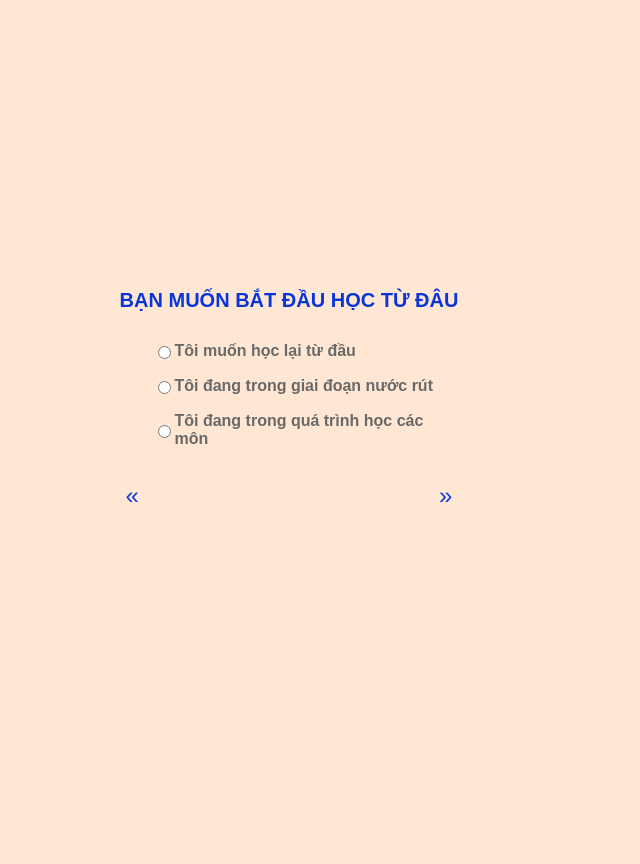
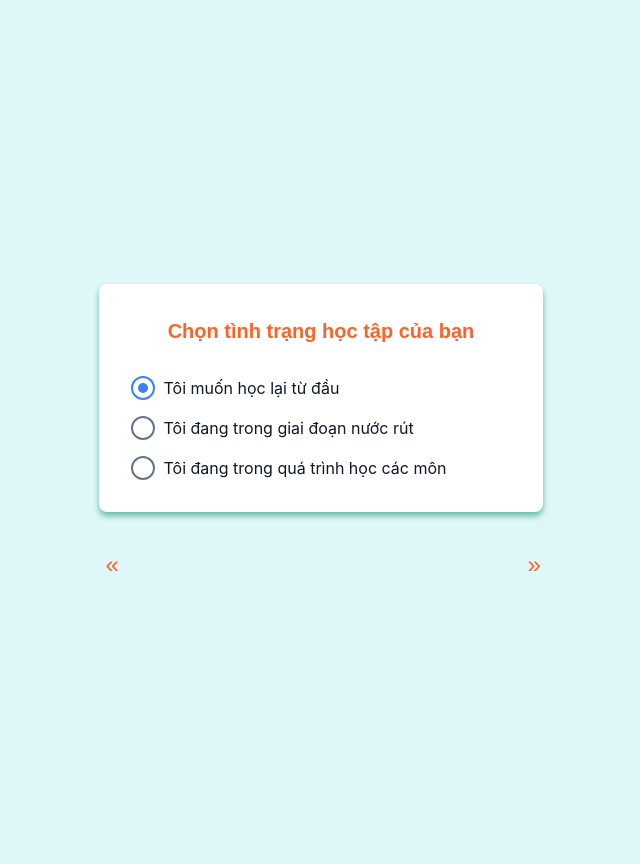
Before and after one commit to DinhVitCuong/final-exam-prep, a Flask app: page /progress_selection in a window 1280 px wide. Shown: the whole page, without its empty margins (351-991 px from the left). Before the commit the page ends 502 px from the top, so only its background shows below. Run offline with Flask 3, Linux system fonts and the light colour scheme.

Commit message:
update color UI

```diff
--- a/web/templates/progress_selection.html
+++ b/web/templates/progress_selection.html
@@ -10,13 +10,13 @@
             justify-content: center;
             align-items: center;
             height: 100vh;
-            background-color: #FFE7D4;
+            background-color: #E0F7FA;
             margin: 0;
             font-family: Arial, sans-serif;
         }
         .container {
             position: relative;
-            background-color: white;
+            background-color: #E0F7FA;
             padding: 40px 80px;
             border-radius: 10px;
             /* box-shadow: 0px 0px 10px rgba(0, 0, 0, 0.1); */
@@ -26,9 +26,9 @@
         .title {
             font-size: 20px;
             font-weight: bold;
-            color: #0836D8;
+            color: #ff6228;
             margin-bottom: 30px;
-            font: Alegreya Sans;
+            font-family:"poppins", sans-serif;
             align-items: center;
         }
         .option {
@@ -50,35 +50,138 @@
             margin-top: 10%;
             margin-right: 50%;
             top: 50%;
-            width: 100%;
+            width: 118%;
         }
         .nav-buttons button {
             position: relative;
             background: none;
             border: none;
             font-size: 24px;
-            color: #0F3DDE;
+            color: #ff6228;
             cursor: pointer;
+        }
+
+        :root {
+            --primary: #3b82f6;
+            --primary-foreground: #E0F7FA;
+            --background: #E0F7FA;
+            --foreground: #0f172a;
+            --muted: #e2e8f0;
+            --muted-foreground: #64748b;
+        }
+
+        body {
+            font-family: -apple-system, BlinkMacSystemFont, 'Segoe UI', Roboto, 'Helvetica Neue', Arial, sans-serif;
+            background-color: var(--background);
+            color: var(--foreground);
+            line-height: 1.5;
+            padding: 2rem;
+            display: flex;
+            justify-content: center;
+            align-items: center;
+            min-height: 100vh;
+            margin: 0;
+        }
+
+        .container {
+            background-color: #ffffff;
+            border-radius: 8px;
+            box-shadow: 0 4px 6px #64baaa;
+            padding: 2rem;
+            max-width: 400px;
+            width: 100%;
+        }
+
+        h2 {
+            margin-top: 0;
+            margin-bottom: 1.5rem;
+            font-size: 1.5rem;
+            font-weight: 600;
+        }
+        .radio-group {
+            display: flex;
+            flex-direction: column;
+            gap: 1rem;
+        }
+
+        .radio-option {
+            display: flex;
+            align-items: center;
+            cursor: pointer;
+        }
+
+        .radio-input {
+            position: absolute;
+            opacity: 0;
+            width: 0;
+            height: 0;
+        }
+
+        .radio-custom {
+            position: relative;
+            display: inline-block;
+            width: 20px;
+            height: 20px;
+            margin-right: 0.5rem;
+            border: 2px solid var(--muted-foreground);
+            border-radius: 50%;
+            transition: all 0.2s ease-in-out;
+        }
+
+        .radio-custom::after {
+            content: '';
+            position: absolute;
+            top: 50%;
+            left: 50%;
+            transform: translate(-50%, -50%) scale(0);
+            width: 10px;
+            height: 10px;
+            border-radius: 50%;
+            background-color: var(--primary);
+            transition: transform 0.2s ease-in-out;
+        }
+
+        .radio-input:checked + .radio-custom {
+            border-color: var(--primary);
+        }
+
+        .radio-input:checked + .radio-custom::after {
+            transform: translate(-50%, -50%) scale(1);
+        }
+
+        .radio-input:focus-visible + .radio-custom {
+            box-shadow: 0 0 0 2px var(--background), 0 0 0 4px var(--primary);
+        }
+
+        .radio-label {
+            font-size: 1rem;
+            color: var(--foreground);
         }
     </style>
 </head>
 <body>
     <form action="/progress_selection" method="POST">
-        <div class="title">BẠN MUỐN BẮT ĐẦU HỌC TỪ ĐÂU</div>
+    <div class="container">
+        <h2 class="title">Chọn tình trạng học tập của bạn</h2>
+        <div class="radio-group">
+            <label class="radio-option">
+                <input type="radio" name="studyOptionRadio" value="1" class="radio-input" checked>
+                <span class="radio-custom"></span>
+                <span class="radio-label">Tôi muốn học lại từ đầu</span>
+            </label>
+            <label class="radio-option">
+                <input type="radio" name="studyOptionRadio" value="2" class="radio-input">
+                <span class="radio-custom"></span>
+                <span class="radio-label">Tôi đang trong giai đoạn nước rút</span>
+            </label>
+            <label class="radio-option">
+                <input type="radio" name="studyOptionRadio" value="3" class="radio-input">
+                <span class="radio-custom"></span>
+                <span class="radio-label">Tôi đang trong quá trình học các môn</span>
+            </label>
 
-        <div class="option">
-            <input type="radio" id="option1" name="studyOptionRadio" value="1" onclick="setStudyOption(this.value)">
-            <label for="option1">Tôi muốn học lại từ đầu</label>
         </div>
-        <div class="option">
-            <input type="radio" id="option2" name="studyOptionRadio" value="2" onclick="setStudyOption(this.value)">
-            <label for="option2">Tôi đang trong giai đoạn nước rút</label>
-        </div>
-        <div class="option">
-            <input type="radio" id="option3" name="studyOptionRadio" value="3" onclick="setStudyOption(this.value)">
-            <label for="option3">Tôi đang trong quá trình học các môn</label>
-        </div>
-
+    </div>
         <div class="nav-buttons">
             <input type="hidden" name="current_slide" id="current_slide" value="0">
             <input type="hidden" name="studyOption" id="studyOption" value="0">
@@ -88,6 +191,24 @@
         </div>
     </form>
 
+    <script>
+        const radioInputs = document.querySelectorAll('input[name="studyOptionRadio"]');
+        const selectedOption = document.getElementById('selected-option');
+
+        function updateSelectedOption() {
+            const checkedInput = document.querySelector('input[name="studyOptionRadio"]:checked');
+            if (checkedInput) {
+                selectedOption.textContent = `Đã chọn: ${checkedInput.nextElementSibling.nextElementSibling.textContent}`;
+            }
+        }
+
+        radioInputs.forEach(input => {
+            input.addEventListener('change', updateSelectedOption);
+        });
+
+        // Initialize with the default selected option
+        updateSelectedOption();
+    </script>
     <script>
         function setStudyOption(value) {
             document.getElementById("studyOption").value = value;
```
Also changed, not shown: web/templates/select_uni.html (+5 -5 lines), web/templates/subject_chapter_selection.html (+29 -5 lines).
